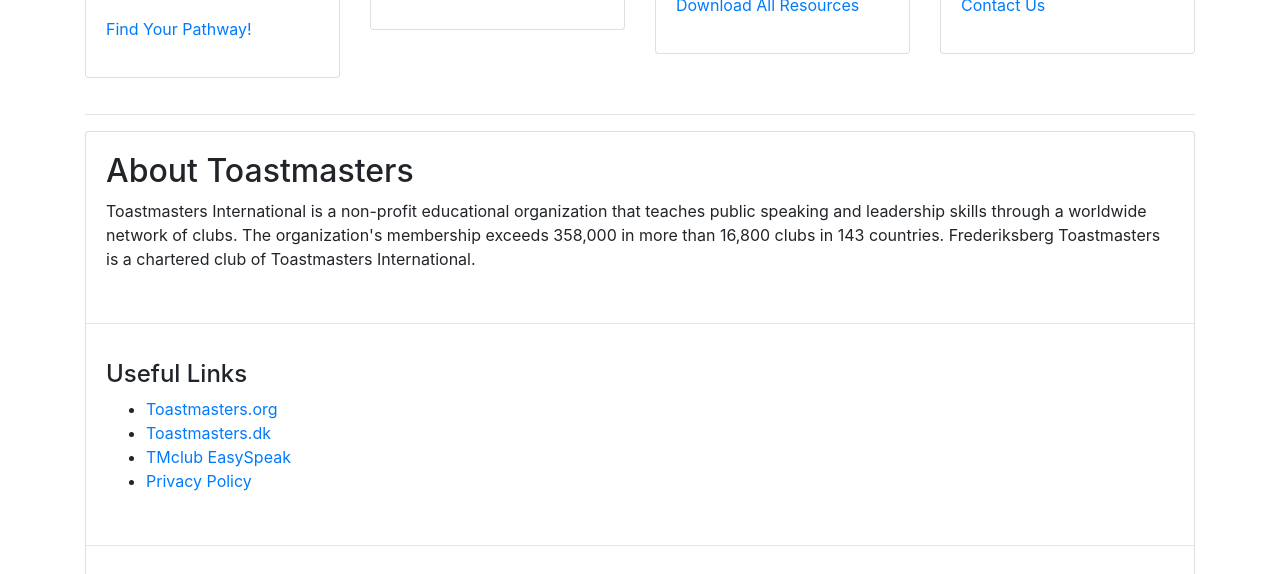
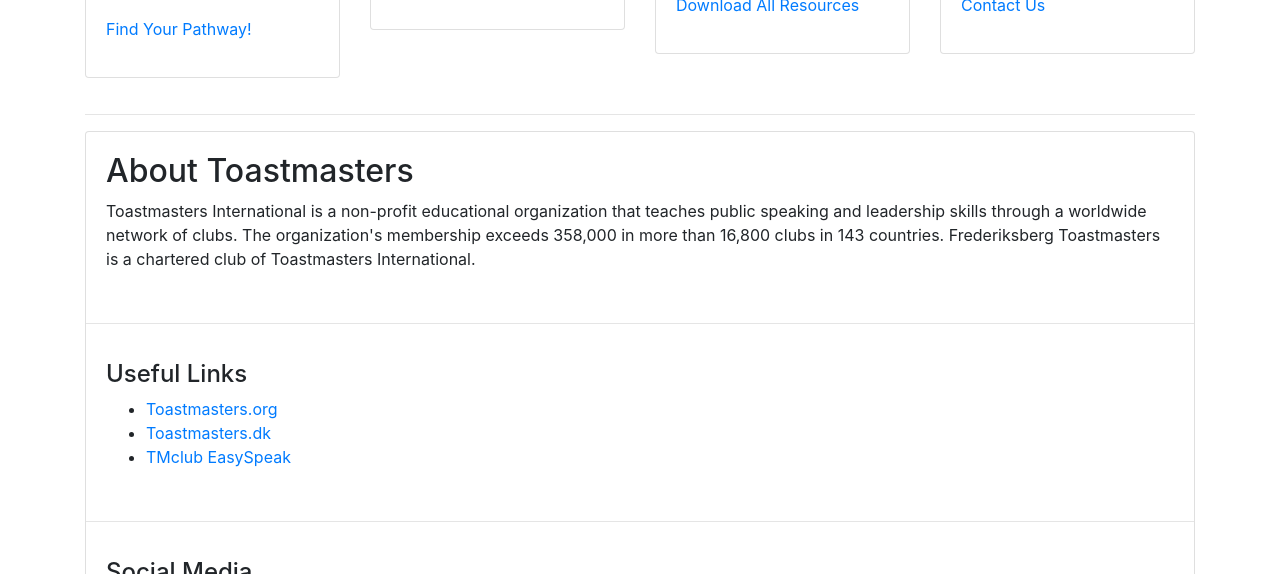
Before and after one commit to frederiksbergtoastmasters/frederiksbergtoastmasters.github.io, a plain HTML site: page index.html in a window 1280 px wide. Shown: the part 1595-2169 px from the top of the page. Drawn offline with Linux system fonts and the light colour scheme.

Commit message:
Remove policy

```diff
--- a/index.html
+++ b/index.html
@@ -193,7 +193,6 @@
             <li><a href="https://www.toastmasters.org/" target="_blank">Toastmasters.org</a></li>
             <li><a href="http://toastmasters.dk/" target="_blank">Toastmasters.dk</a></li>
             <li><a href="http://tmclub.eu/" target="_blank">TMclub EasySpeak</a></li>
-            <li><a href="#privacy">Privacy Policy</a></li>
           </ul>
         </div>
         <hr />
```
